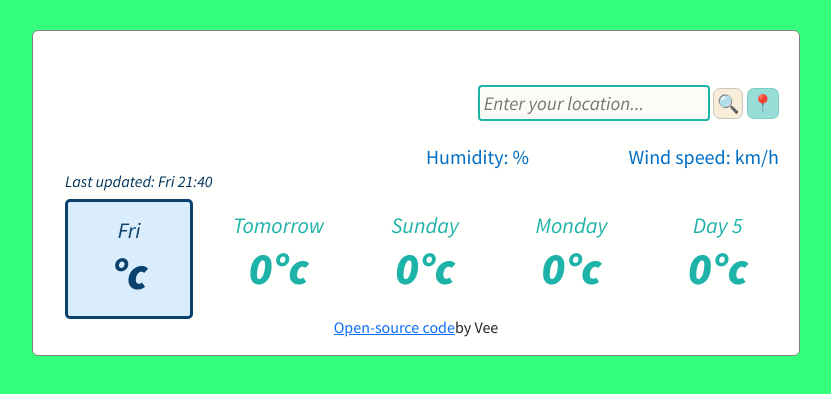
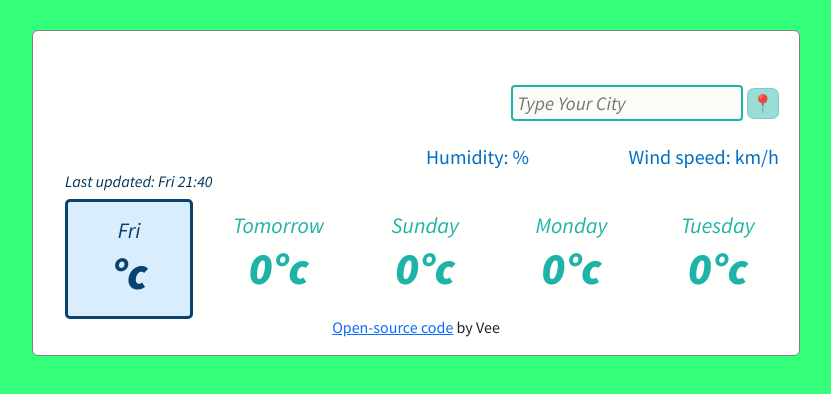
Before and after one commit to vee-debug/WeatherProject, a website built with Parcel: page index.html in a window 1280 px wide. Shown: the whole page, without its empty margins (224-1055 px from the left). Built offline with nearby package versions, Linux system fonts and the light colour scheme; no server answers.

Commit message:
Update index.html

```diff
--- a/index.html
+++ b/index.html
@@ -34,12 +34,12 @@
                 type="text"
                 class="search-input"
                 id="search-input"
-                placeholder="Enter your location..."
+                placeholder="Type Your City"
                 autofocus= "on"
                 autocomplete="off"
               />
             </span>
-            <button type="submit" class="location-button">🔍</button>
+
             <span>
               <button class="current-location-button" id="current-location-button">📍</button>
             </span>
@@ -73,13 +73,13 @@
 
         </div>
         <div class="col-sm future-forecast">
-          <div class="future-days">Day 5</div>
+          <div class="future-days">Tuesday</div>
           <div class="future-temps">0°c</div>
 
         </div>
       </div>
 
-<div class="text-center "><a href="https://github.com/vee-debug/WeatherProject/edit/main/index.html">Open-source code</a><span>by Vee</span></div>
+<div class="text-center "><a href="https://github.com/vee-debug/WeatherProject/edit/main/index.html">Open-source code</a><span> by Vee</span></div>
         <script src="index.js"></script>
 </body>
 
```
